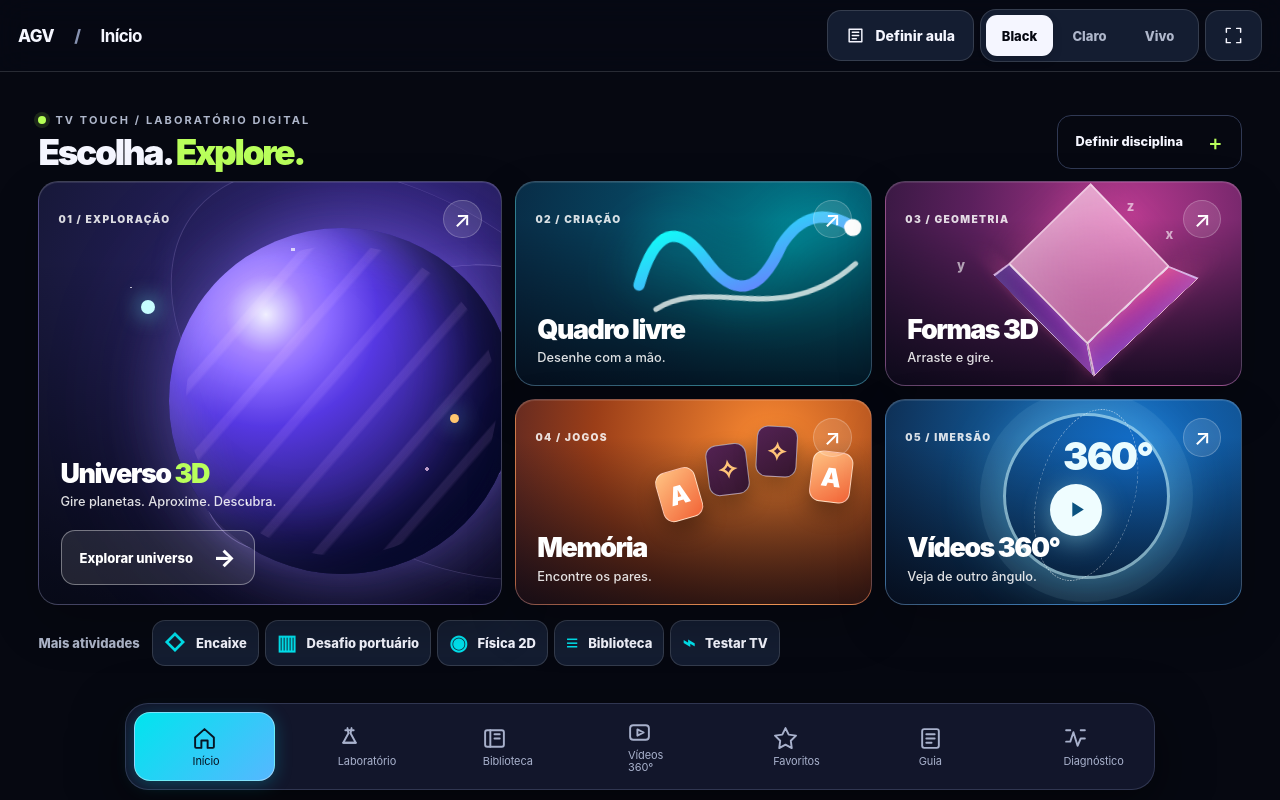
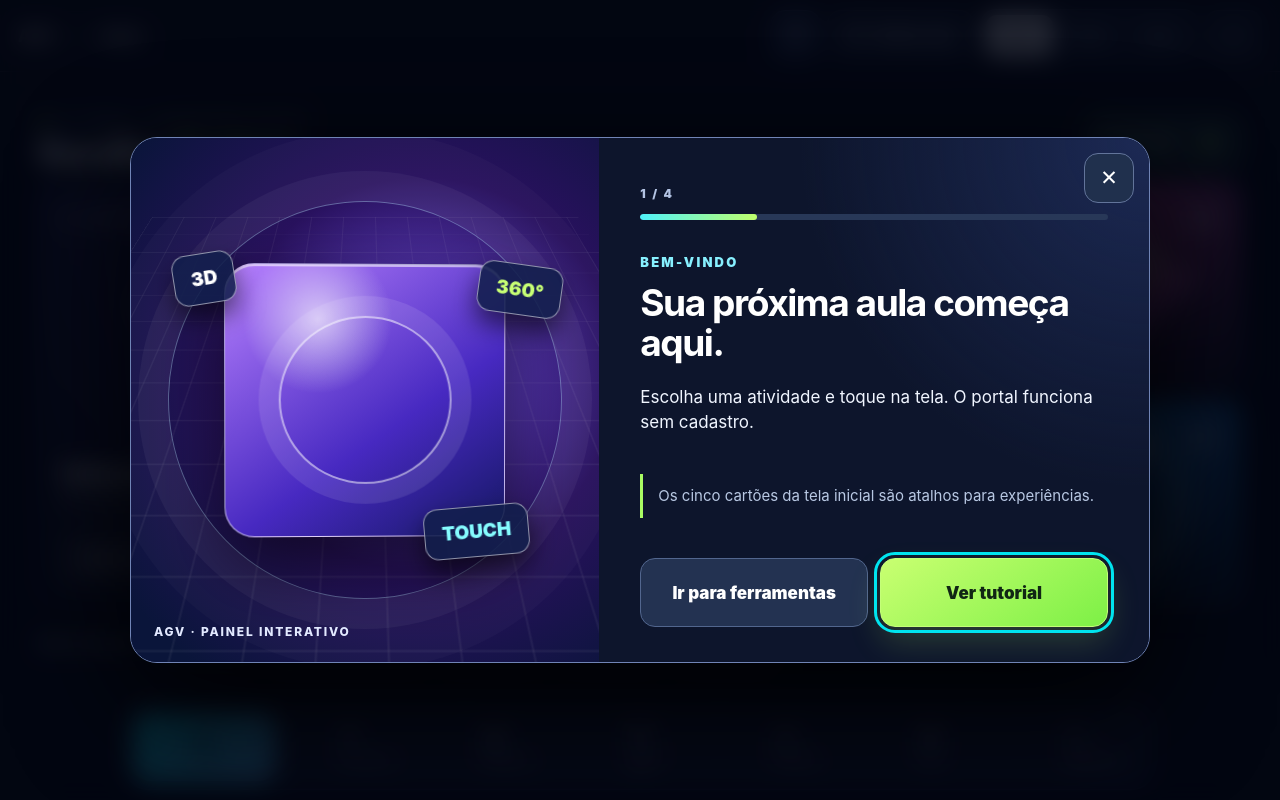
Before and after one commit to gb-eli/touch, a plain HTML site: page public/index.html in a window 1280 px wide. Drawn offline with Linux system fonts and the light colour scheme.

Commit message:
feat(ux): tutorial de primeiro acesso e refinamento touch Studio 2.1

```diff
--- /dev/null
+++ b/public/css/tutorial.css
@@ -0,0 +1,45 @@
+/* v2.1: tutorial guiado e polimento de toque em 16:9 */
+.tvt-tour-open-top{height:51px;min-width:51px;padding:0 15px;border:1px solid #4d5d85;border-radius:15px;color:#f8fbff;background:#1c2848;font-weight:900;font-size:23px;touch-action:manipulation}
+.tvt-tour-open-top:focus-visible,.studio-tile:focus-visible{outline:4px solid #c4fe6e!important;outline-offset:3px}
+.studio-ui .studio-tile{box-shadow:inset 0 1px 0 #ffffff45,0 18px 48px #0007;border-color:#ffffff48;transition:transform .22s cubic-bezier(.22,1,.36,1),box-shadow .22s,border-color .22s}
+.studio-ui .studio-tile:hover{border-color:#ffffffa0;box-shadow:inset 0 1px 0 #ffffff70,0 26px 64px #0008}
+.studio-ui .studio-tile:active,.studio-ui .studio-tile.pressed{transform:scale(.98)}
+.studio-ui .studio-tile .tile-content strong{text-shadow:0 3px 14px #0009}
+.studio-ui .studio-tile .tile-content small{color:#f4f7ff;text-shadow:0 2px 11px #000c}
+.studio-ui .home-lead-right .home-lesson{background:#172c2d;border-color:#b0fa70;color:#deffba}
+.studio-ui .nav-item:focus-visible,.studio-ui .home-shortcuts button:focus-visible{outline:3px solid #baff70;outline-offset:3px}
+.tvt-tour{width:min(1020px,95vw);max-height:92dvh;border-radius:27px;border:1px solid #7084b6;padding:0;color:#fff;background:#0b132d;box-shadow:0 38px 115px #000d;overflow:auto}
+.tvt-tour::backdrop{background:#030612d9;backdrop-filter:blur(12px)}
+.tvt-tour-layout{display:grid;grid-template-columns:.92fr 1.08fr;min-height:492px}
+.tvt-tour-art{position:relative;min-height:492px;overflow:hidden;background:radial-gradient(circle at 62% 45%,#7551ec 0%,#28115e 48%,#0a153a 90%);isolation:isolate;transition:background .35s}
+.tvt-tour-art:before{content:"";position:absolute;inset:0;background-image:linear-gradient(#fffffc10 1px,transparent 1px),linear-gradient(90deg,#fffffc10 1px,transparent 1px);background-size:35px 35px;transform:perspective(440px) rotateX(40deg) scale(1.4);opacity:.8}
+.tvt-tour-orb{position:absolute;inset:12% 8%;border-radius:50%;border:1px solid #bce8ff64;box-shadow:0 0 0 30px #ffffff0b,0 0 0 70px #ffffff06}
+.tvt-tour-shape{position:absolute;inset:24% 20%;border:1px solid #ffffff9d;border-radius:30px;transform:perspective(600px) rotateY(-15deg) rotateX(9deg);background:radial-gradient(circle at 33% 20%,#ffffffa5,transparent 26%),linear-gradient(145deg,#b881ff,#4729c1 60%,#141762);box-shadow:inset 0 2px 0 #ffffff90,0 30px 70px #0009;animation:tvt-levitate 7s ease-in-out infinite}
+.tvt-tour-shape:after{content:"";position:absolute;inset:19%;border-radius:50%;border:2px solid #ffffff8a;box-shadow:0 0 0 20px #ffffff19}
+.tvt-tour-art-tag{position:absolute;z-index:2;padding:13px 17px;border:1px solid #ffffff85;border-radius:14px;background:#121e4ce0;box-shadow:0 13px 25px #0008;font-size:19px;font-weight:900}
+.tvt-tour-art-tag.a{left:9%;top:22%;transform:rotate(-9deg)}
+.tvt-tour-art-tag.b{right:8%;top:24%;color:#c8ff74;transform:rotate(8deg)}
+.tvt-tour-art-tag.c{right:15%;bottom:20%;color:#85fcff;transform:rotate(-5deg)}
+.tvt-tour-art-caption{position:absolute;bottom:23px;left:23px;color:#e2e9ff;font-size:12px;font-weight:850;letter-spacing:.15em}
+.tvt-tour[data-step="1"] .tvt-tour-art{background:radial-gradient(circle at 50% 35%,#046ca8,#1a3378 55%,#101235)}
+.tvt-tour[data-step="2"] .tvt-tour-art{background:radial-gradient(circle at 50% 35%,#00a8a6,#124e77 50%,#10142c)}
+.tvt-tour[data-step="3"] .tvt-tour-art{background:radial-gradient(circle at 50% 35%,#ef6f44,#7e265b 55%,#12102e)}
+.tvt-tour-body{display:flex;flex-direction:column;position:relative;min-width:0;padding:48px 41px 35px;background:radial-gradient(circle at right top,#243469a8,transparent 46%),#0d152c}
+.tvt-tour-close{position:absolute;top:15px;right:15px;min-width:50px;height:50px;border:1px solid #62749a;border-radius:14px;background:#20304d;color:#fff;font-size:21px}
+.tvt-tour-counter{font-size:12px;font-weight:900;letter-spacing:.17em;color:#b3c3e3}
+.tvt-tour-meter{height:6px;margin:13px 0 34px;border-radius:9px;overflow:hidden;background:#283858}
+.tvt-tour-meter>div{height:100%;width:25%;border-radius:inherit;background:linear-gradient(90deg,#4ff2fa,#bfff6b);transition:width .25s}
+.tvt-tour-eyebrow{color:#87f0ff;font-size:13px;letter-spacing:.17em;font-weight:900;margin:0 0 13px}
+.tvt-tour-body h2{font-size:clamp(32px,2.9vw,49px);line-height:1.08;letter-spacing:-.04em;margin:0 0 22px}
+.tvt-tour-desc{font-size:clamp(17px,1.3vw,21px);line-height:1.48;color:#f0f5ff;margin:0 0 24px}
+.tvt-tour-note{font-size:15px;line-height:1.48;border-left:3px solid #a9fb63;padding:11px 0 11px 15px;color:#b8c8e3}
+.tvt-tour-actions{display:flex;gap:12px;margin-top:auto;padding-top:25px}
+.tvt-tour-actions button{flex:1;min-height:69px;padding:12px;font-size:17px;font-weight:900;border-radius:15px;touch-action:manipulation}
+.tvt-tour-secondary{color:#fff;background:#233251;border:1px solid #52668e}
+.tvt-tour-primary{background:linear-gradient(145deg,#c9ff71,#7df046);border:1px solid #c4ff79;color:#112614;box-shadow:0 15px 32px #baff5b2b}
+.tvt-tour-actions button:active{transform:scale(.96)}
+@keyframes tvt-levitate{50%{transform:perspective(600px) rotateY(4deg) rotateX(-2deg)}}
+@media(max-width:800px),(max-height:590px){.tvt-tour-layout{grid-template-columns:1fr;min-height:0}.tvt-tour-art{display:none}.tvt-tour-body{padding:30px 24px 24px}.tvt-tour-meter{margin-bottom:19px}.tvt-tour-body h2{font-size:33px}.tvt-tour-actions button{min-height:58px}}
+@media(max-width:470px){.tvt-tour-actions{flex-direction:column}.tvt-tour-body{padding:23px 17px}.tvt-tour-body h2{font-size:30px}}
+@media(prefers-reduced-motion:reduce){.tvt-tour-shape{animation:none}.tvt-tour-meter>div,.studio-ui .studio-tile{transition:none}}
+body[data-theme=light] .tvt-tour-open-top{background:#fff;color:#1b3153;border-color:#bdc8db}
--- a/public/index.html
+++ b/public/index.html
@@ -13,6 +13,7 @@
   <link rel="stylesheet" href="css/telemetria.css">
   <link rel="stylesheet" href="css/governance.css">
   <link rel="stylesheet" href="css/studio.css?v=2.0.2">
+  <link rel="stylesheet" href="css/tutorial.css?v=2.1.0">
   <title>TV TOUCH | AGV</title>
 </head>
 <body data-theme="dark" class="studio-ui">
@@ -37,6 +38,7 @@
         <div class="top-left"><button class="menu-button" id="menuButton" aria-label="Abrir navegação" aria-expanded="false" type="button"><svg viewBox="0 0 24 24" aria-hidden="true" fill="none" stroke="currentColor" stroke-width="1.85" stroke-linecap="round" stroke-linejoin="round"><path d="M4 7h16M4 12h16M4 17h16"/></svg></button><span class="top-current">AGV <span class="crumb-divider">/</span> <strong id="breadcrumb">Início</strong></span></div>
         <div class="top-right">
           <span class="connection" aria-label="Estado da rede"><i id="connectionDot"></i><span id="connectionText">Verificando</span></span>
+          <button type="button" class="tvt-tour-open-top" id="tvtTourOpenTop" aria-label="Ver tutorial" title="Ver tutorial">?</button>
           <button class="lesson-chip" id="lessonChip" type="button" title="Selecionar disciplina"><svg viewBox="0 0 24 24" aria-hidden="true" fill="none" stroke="currentColor" stroke-width="1.85" stroke-linecap="round" stroke-linejoin="round"><path d="M4 4h16v16H4zM8 8h8M8 12h8M8 16h5"/></svg><span>Definir aula</span></button>
           <div class="theme-switch" id="themeSwitch" role="group" aria-label="Visual do portal"><button type="button" class="theme-button active" data-theme-mode="dark" aria-pressed="true">Black</button><button type="button" class="theme-button" data-theme-mode="light" aria-pressed="false">Claro</button><button type="button" class="theme-button" data-theme-mode="colorful" aria-pressed="false">Vivo</button></div>
           <button type="button" class="color-pause" data-color-pause hidden aria-pressed="false">Pausar</button>
@@ -48,7 +50,7 @@
       <main id="conteudo">
         <section id="page-inicio" class="page active" aria-labelledby="homeTitle">
           <div class="studio-home">
-            <div class="home-lead"><div><span class="studio-overline"><span class="live-signal"></span> TV TOUCH / LABORATÓRIO DIGITAL</span><h1 id="homeTitle">Escolha. <span>Explore.</span></h1></div><div class="home-lead-right"><span id="lessonContextText" class="studio-context-note" title="Contexto da aula">Disciplina opcional</span><button type="button" class="home-lesson" id="lessonOpen">Definir disciplina <b>+</b></button></div></div>
+            <div class="home-lead"><div><span class="studio-overline"><span class="live-signal"></span> TV TOUCH / LABORATÓRIO DIGITAL</span><h1 id="homeTitle">Escolha. <span>Explore.</span></h1></div><div class="home-lead-right"><span id="lessonContextText" class="studio-context-note" title="Contexto da aula">Disciplina opcional</span><button type="button" class="home-lesson" id="tvtTourOpenHome">Ver tutorial <b>▶</b></button></div></div>
             <div class="studio-tiles">
               <button type="button" class="studio-tile tile-cosmos" data-go="cosmos" aria-label="Abrir Universo 3D"><span class="tile-top"><span class="tile-index">01 / EXPLORAÇÃO</span><span class="tile-corner">↗</span></span><div class="orbit-art" aria-hidden="true"><span class="orbit-ring o1"></span><span class="orbit-ring o2"></span><span class="planet-core"></span><span class="moon-dot m1"></span><span class="moon-dot m2"></span><span class="starfield"></span></div><span class="tile-content"><strong>Universo <em>3D</em></strong><small>Gire planetas. Aproxime. Descubra.</small><span class="tile-cta">Explorar universo <span>→</span></span></span></button>
               <button type="button" class="studio-tile tile-board" data-tool="desenho" aria-label="Abrir Quadro livre"><span class="tile-top"><span class="tile-index">02 / CRIAÇÃO</span><span class="tile-corner">↗</span></span><div class="board-art" aria-hidden="true"><svg viewBox="0 0 360 200"><defs><linearGradient id="boardInk" x1="0" y1="0" x2="1" y2="1"><stop stop-color="#0ffff7"/><stop offset="1" stop-color="#756bff"/></linearGradient></defs><path d="M36 118 Q75 26 116 99 T205 92 Q244 45 290 82" fill="none" stroke="url(#boardInk)" stroke-width="13" stroke-linecap="round"/><path d="M52 148c68-32 140 42 235-24" fill="none" stroke="#fafffc" stroke-width="6" stroke-linecap="round" opacity=".76"/><circle cx="289" cy="82" r="10" fill="#fff"/></svg></div><span class="tile-content"><strong>Quadro livre</strong><small>Desenhe com a mão.</small></span></button>
@@ -120,6 +122,20 @@
       <div class="lesson-net"><button type="button" class="small-button" id="lessonTestNetwork">Testar resposta do servidor</button><span id="lessonNetworkResult">Sem teste realizado</span></div>
     </form>
   </dialog>
+    <dialog id="tvtTutorial" class="tvt-tour" aria-labelledby="tvtTutorialTitle" aria-describedby="tvtTourDescription">
+    <div class="tvt-tour-layout">
+      <div class="tvt-tour-art" aria-hidden="true"><div class="tvt-tour-orb"></div><div class="tvt-tour-shape"></div><span class="tvt-tour-art-tag a">3D</span><span class="tvt-tour-art-tag b">360°</span><span class="tvt-tour-art-tag c">TOUCH</span><span class="tvt-tour-art-caption">AGV · PAINEL INTERATIVO</span></div>
+      <div class="tvt-tour-body">
+        <button type="button" id="tvtTourClose" class="tvt-tour-close" aria-label="Fechar tutorial">✕</button>
+        <div id="tvtTourCounter" class="tvt-tour-counter">1 / 4</div><div class="tvt-tour-meter" aria-hidden="true"><div id="tvtTourProgress"></div></div>
+        <p id="tvtTourEyebrow" class="tvt-tour-eyebrow">BEM-VINDO</p>
+        <h2 id="tvtTutorialTitle">Sua próxima aula começa aqui.</h2>
+        <p id="tvtTourDescription" class="tvt-tour-desc">Abra uma experiência e comece.</p>
+        <p id="tvtTourNote" class="tvt-tour-note">Funciona com dedo, caneta touch e mouse.</p>
+        <div class="tvt-tour-actions"><button type="button" id="tvtTourSecondary" class="tvt-tour-secondary">Ir para ferramentas</button><button type="button" id="tvtTourPrimary" class="tvt-tour-primary">Ver tutorial</button></div>
+      </div>
+    </div>
+  </dialog>
   <dialog id="resourceDialog" class="resource-dialog" aria-labelledby="dialogTitle"><form method="dialog"><button class="dialog-close" aria-label="Fechar" type="submit">✕</button></form><div id="dialogContent"></div></dialog>
   <script src="js/telemetria-config.js" defer></script>
   <script src="js/governance.js" defer></script>
@@ -129,6 +145,7 @@
   <script src="js/learning-games.js?v=2.0.2" defer></script>
   <script src="js/diagnostico.js" defer></script>
   <script src="js/telemetria.js" defer></script>
+  <script src="js/tutorial.js?v=2.1.0" defer></script>
   <div id="governanceNotice" role="status" aria-live="polite" class="governance-notice" hidden></div>
 </body>
 </html>
--- a/public/js/telemetria.js
+++ b/public/js/telemetria.js
@@ -135,7 +135,7 @@
   $('lessonForm').addEventListener('submit',e=>{e.preventDefault();begin($('lessonTelemetry').checked);});
   $('lessonNoTelemetry').addEventListener('click',()=>{begin(false);});
   $('lessonClose').addEventListener('click',closeDialog);
-  $('lessonOpen').addEventListener('click',openDialog);
+  $('lessonOpen')?.addEventListener('click',openDialog);
   $('lessonChip').addEventListener('click',openDialog);
   $('lessonTestNetwork').addEventListener('click',()=>checkNetwork(false));
   window.addEventListener('tvt:station-change',selectStation);
--- /dev/null
+++ b/public/js/tutorial.js
@@ -0,0 +1,52 @@
+/* TV TOUCH — Tutorial primeiro acesso; sem banco ou rastreamento. */
+(() => {
+  'use strict';
+  const d=document.getElementById('tvtTutorial');
+  if(!d)return;
+  const $=id=>document.getElementById(id);
+  const key='tvt:tutorial:v2.1';
+  const steps=[
+    ['BEM-VINDO','Sua próxima aula começa aqui.','Escolha uma atividade e toque na tela. O portal funciona sem cadastro.','Os cinco cartões da tela inicial são atalhos para experiências.'],
+    ['01 / ESCOLHA','Um toque para começar.','Abra o Universo 3D, o Quadro, as Formas, a Memória ou os Vídeos 360°.','Na faixa Mais atividades você encontra jogos, laboratório e biblioteca.'],
+    ['02 / INTERAJA','Gire. Arraste. Aproxime.','Use um dedo para girar objetos e dois para ampliar quando a experiência permitir.','Os controles por botões continuam disponíveis; os testes de toque ficam em Diagnóstico.'],
+    ['03 / DESAFIE','Proponha uma missão.','Encontre pares no jogo da memória, compare sólidos ou ajuste a gravidade de uma esfera.','A disciplina e a coleta de métricas são opcionais.']
+  ];
+  let step=0,lastFocus=null;
+  const primary=$('tvtTourPrimary'),secondary=$('tvtTourSecondary');
+  const finished=()=>{try{localStorage.setItem(key,'done');}catch{}};
+  const seen=()=>{try{return localStorage.getItem(key)==='done';}catch{return false;}};
+  function render(){
+    const s=steps[step];d.dataset.step=String(step);
+    $('tvtTourEyebrow').textContent=s[0];
+    $('tvtTutorialTitle').textContent=s[1];
+    $('tvtTourDescription').textContent=s[2];
+    $('tvtTourNote').textContent=s[3];
+    $('tvtTourCounter').textContent=(step+1)+' / '+steps.length;
+    $('tvtTourProgress').style.width=(100*(step+1)/steps.length)+'%';
+    primary.textContent=step===0?'Ver tutorial':step===steps.length-1?'Ir para ferramentas':'Continuar';
+    secondary.textContent=step===0?'Ir para ferramentas':'Voltar';
+  }
+  function close(){
+    finished();if(d.open)d.close();else d.removeAttribute('open');
+    if(lastFocus?.isConnected)lastFocus.focus();
+  }
+  function open(manual=false){
+    if(!manual&&seen())return;
+    if([...document.querySelectorAll('dialog[open]')].some(el=>el!==d))return;
+    step=0;lastFocus=document.activeElement;render();
+    if(typeof d.showModal==='function')d.showModal();else d.setAttribute('open','');
+    primary.focus();
+  }
+  primary.addEventListener('click',()=>{if(step===steps.length-1)close();else{step++;render();primary.focus();}});
+  secondary.addEventListener('click',()=>{if(step===0)close();else{step--;render();secondary.focus();}});
+  $('tvtTourClose').addEventListener('click',close);
+  d.addEventListener('cancel',finished);
+  d.addEventListener('close',finished);
+  $('tvtTourOpenHome')?.addEventListener('click',()=>open(true));
+  $('tvtTourOpenTop')?.addEventListener('click',()=>open(true));
+  window.addEventListener('load',()=>{
+    if(location.hash&&location.hash!=='#inicio')return;
+    setTimeout(()=>{if(!document.hidden)open(false);},650);
+  },{once:true});
+  window.TVTouchTutorial=Object.freeze({open:()=>open(true)});
+})();
--- a/public/service-worker.js
+++ b/public/service-worker.js
@@ -1,5 +1,5 @@
-const CACHE='tvtouch-studio-v2.0.2';
-const ASSETS=['./','./index.html','./css/styles.css','./css/diagnostico.css','./css/telemetria.css','./css/governance.css','./css/studio.css','./css/ux-shell.css','./js/app.js','./js/diagnostico.js','./js/telemetria.js','./js/telemetria-config.js','./js/governance.js','./js/ux.js','./js/studio.js','./js/planetarium.js','./js/learning-games.js','./manifest.webmanifest','./assets/favicon.svg','./assets/icon-192.png','./assets/icon-512.png'];
+const CACHE='tvtouch-studio-v2.1.0-rc1';
+const ASSETS=['./','./index.html','./css/styles.css','./css/diagnostico.css','./css/telemetria.css','./css/governance.css','./css/studio.css','./css/tutorial.css','./css/ux-shell.css','./js/app.js','./js/diagnostico.js','./js/telemetria.js','./js/telemetria-config.js','./js/governance.js','./js/ux.js','./js/studio.js','./js/tutorial.js','./js/planetarium.js','./js/learning-games.js','./manifest.webmanifest','./assets/favicon.svg','./assets/icon-192.png','./assets/icon-512.png'];
 self.addEventListener('install',event=>event.waitUntil(caches.open(CACHE).then(c=>c.addAll(ASSETS)).then(()=>self.skipWaiting())));
 self.addEventListener('activate',event=>event.waitUntil(caches.keys().then(keys=>Promise.all(keys.filter(key=>key.startsWith('tvtouch-')&&key!==CACHE).map(key=>caches.delete(key)))).then(()=>self.clients.claim())));
 self.addEventListener('fetch',event=>{
```
